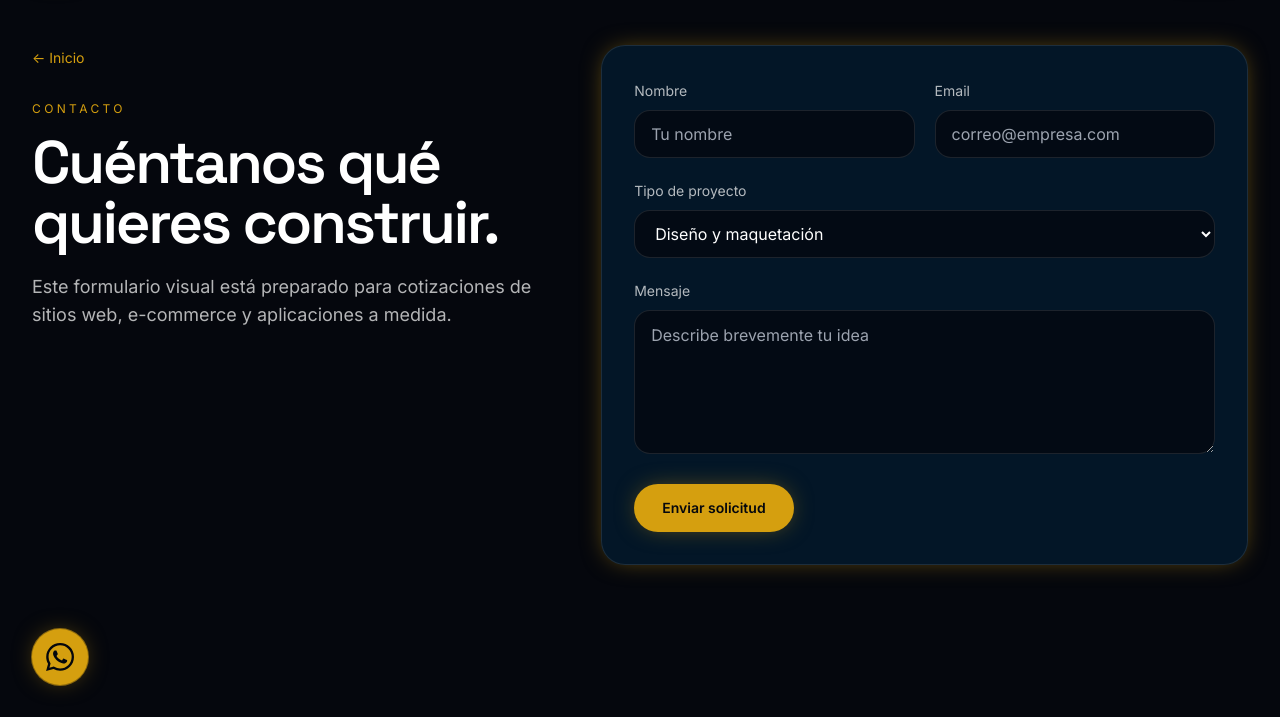
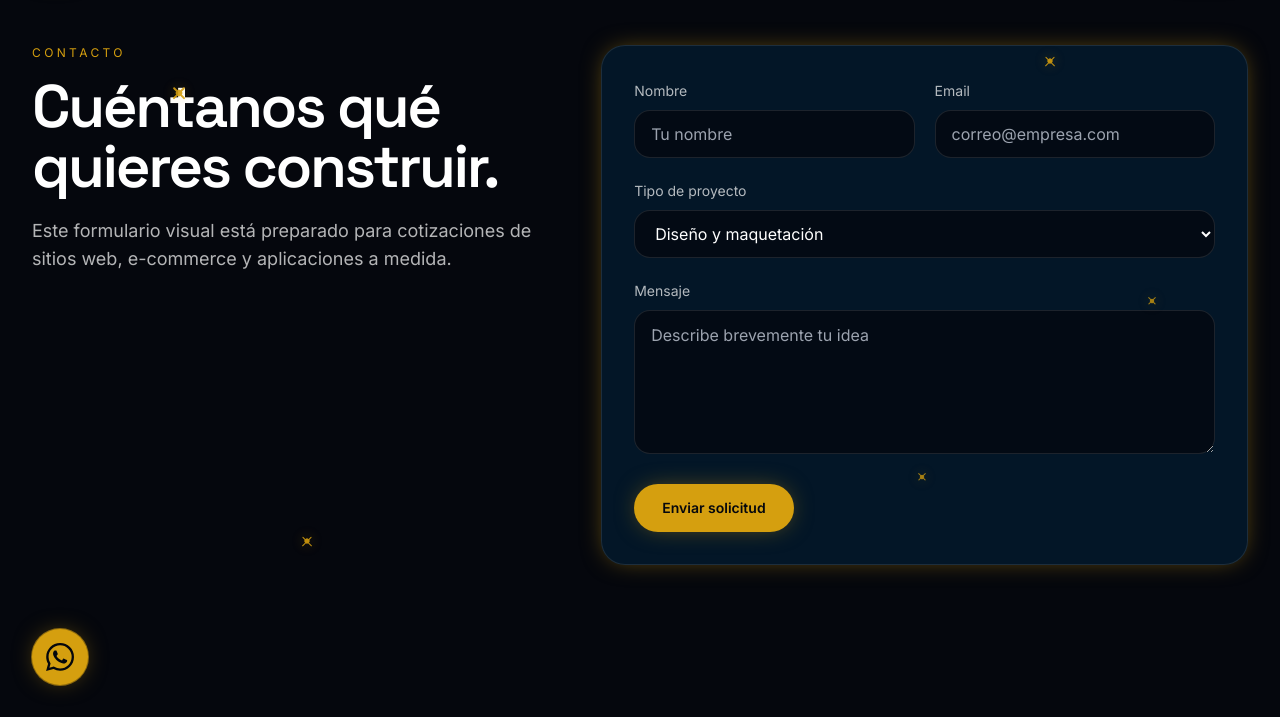
Before and after one commit to agenciaax04-creator/axg-portafolio, an Astro site: page /contacto in a window 1280 px wide. Shown: the part 83-800 px from the top of the page. Built offline with nearby package versions, Linux system fonts and the light colour scheme; Astro itself is replaced by a stand-in of ours.

Commit message:
Remove inline home links and add visible gold sparkles

```diff
--- /dev/null
+++ b/src/components/GoldSparkles.astro
@@ -0,0 +1,7 @@
+<div class="pointer-events-none fixed inset-0 z-[1] overflow-hidden" aria-hidden="true">
+  <span class="ax-sparkle ax-sparkle-lg left-[14%] top-[22%]"></span>
+  <span class="ax-sparkle ax-sparkle-md left-[82%] top-[18%]"></span>
+  <span class="ax-sparkle ax-sparkle-sm left-[72%] top-[70%]"></span>
+  <span class="ax-sparkle ax-sparkle-md left-[24%] top-[78%]"></span>
+  <span class="ax-sparkle ax-sparkle-sm left-[90%] top-[48%]"></span>
+</div>
--- a/src/layouts/Layout.astro
+++ b/src/layouts/Layout.astro
@@ -1,5 +1,6 @@
 ---
 import "@/styles/global.css";
+import GoldSparkles from "@/components/GoldSparkles.astro";
 import WhatsAppButton from "@/components/WhatsAppButton.astro";
 
 interface Props {
@@ -37,6 +38,7 @@ const {
     />
   </head>
   <body class="font-sans antialiased text-white selection:bg-ax-gold/40">
+    <GoldSparkles />
     <slot />
     <WhatsAppButton />
   </body>
--- a/src/pages/contacto.astro
+++ b/src/pages/contacto.astro
@@ -9,11 +9,7 @@ import Navbar from "@/components/Navbar.astro";
 
     <section class="mx-auto grid max-w-7xl gap-10 lg:grid-cols-[0.9fr_1.1fr] lg:items-start">
       <div>
-        <a href="/" class="inline-flex items-center text-sm text-ax-gold hover:text-ax-goldSoft transition-colors">
-          ← Inicio
-        </a>
-
-        <div class="mt-8">
+        <div>
           <p class="text-xs uppercase tracking-[0.28em] text-ax-gold">Contacto</p>
           <h1 class="mt-4 font-display text-4xl sm:text-6xl font-semibold tracking-tightest leading-tight">
             Cuéntanos qué quieres construir.
--- a/src/pages/proyectos.astro
+++ b/src/pages/proyectos.astro
@@ -10,11 +10,7 @@ const projects = ["Proyecto 01", "Proyecto 02", "Proyecto 03", "Proyecto 04"];
     <Navbar showHome />
 
     <section class="mx-auto max-w-7xl">
-      <a href="/" class="inline-flex items-center text-sm text-ax-gold hover:text-ax-goldSoft transition-colors">
-        ← Inicio
-      </a>
-
-      <div class="mt-8 max-w-3xl">
+      <div class="max-w-3xl">
         <p class="text-xs uppercase tracking-[0.28em] text-ax-gold">Proyectos</p>
         <h1 class="mt-4 font-display text-4xl sm:text-6xl font-semibold tracking-tightest leading-tight">
           Galería visual para trabajos de alto impacto.
--- a/src/styles/global.css
+++ b/src/styles/global.css
@@ -135,3 +135,51 @@ html {
   height: 1px;
   width: 100%;
 }
+
+.ax-sparkle {
+  position: absolute;
+  display: block;
+  transform: translate(-50%, -50%) rotate(45deg);
+  background: #D59F0F;
+  box-shadow: 0 0 14px rgba(213, 159, 15, 0.75);
+  opacity: 0.9;
+}
+
+.ax-sparkle::before,
+.ax-sparkle::after {
+  content: "";
+  position: absolute;
+  inset: 50% auto auto 50%;
+  transform: translate(-50%, -50%);
+  background: inherit;
+  border-radius: inherit;
+}
+
+.ax-sparkle::before {
+  width: 260%;
+  height: 30%;
+}
+
+.ax-sparkle::after {
+  width: 30%;
+  height: 260%;
+}
+
+.ax-sparkle-lg {
+  width: 6px;
+  height: 6px;
+  border-radius: 2px;
+}
+
+.ax-sparkle-md {
+  width: 5px;
+  height: 5px;
+  border-radius: 2px;
+}
+
+.ax-sparkle-sm {
+  width: 4px;
+  height: 4px;
+  border-radius: 1.5px;
+  opacity: 0.78;
+}
```
